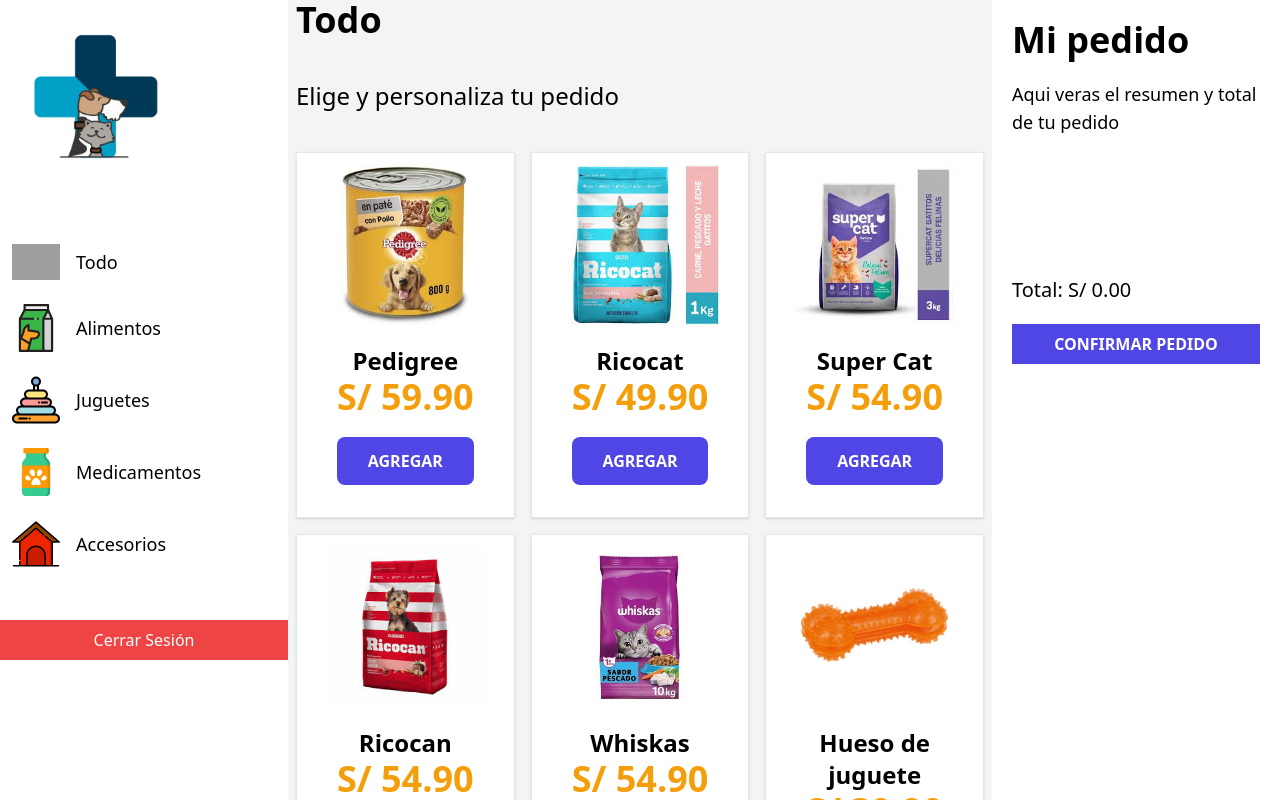
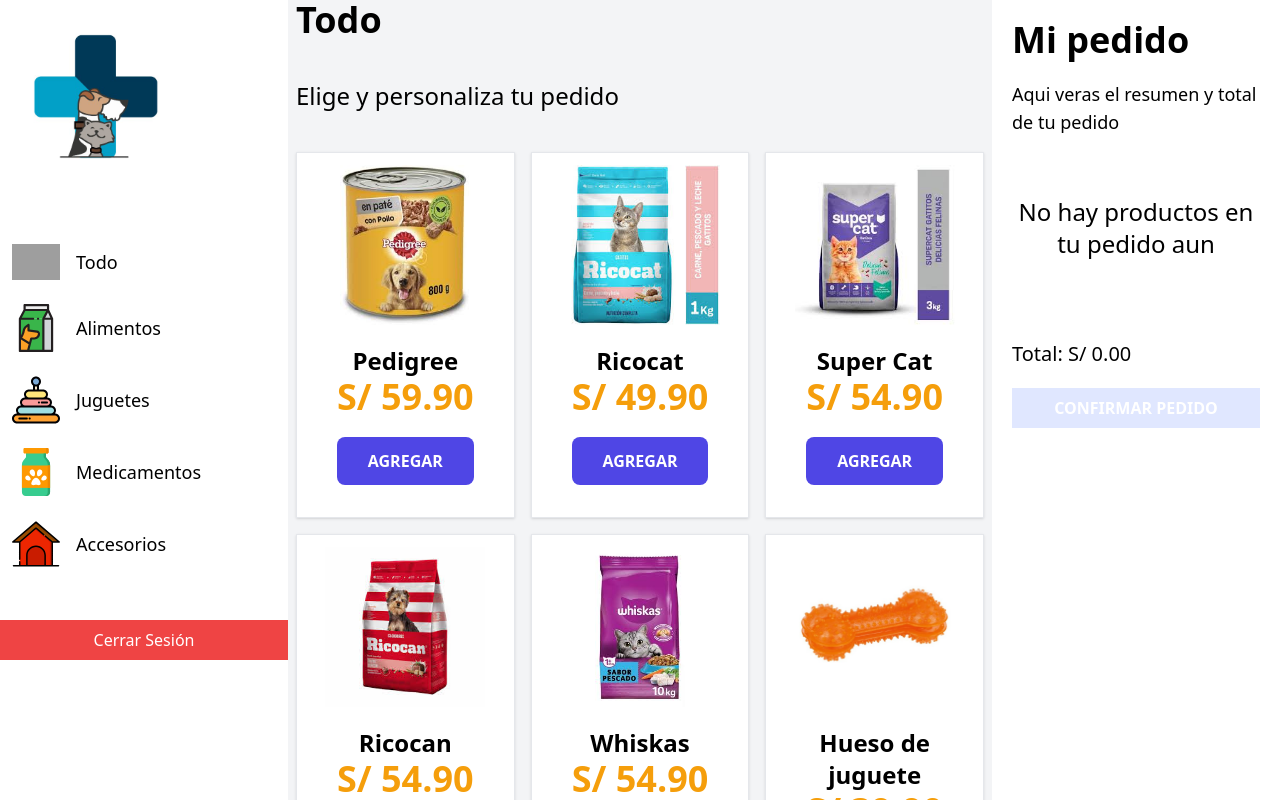
Before and after one commit to JulioRuizdev/vetfom-front, a React (Vite) app: page / in a window 1280 px wide. Built offline with nearby package versions, Linux system fonts and the light colour scheme; grey boxes are pictures that could not be loaded.

Commit message:
corregido todo el front por ahora

```diff
--- a/src/components/Resumen.jsx
+++ b/src/components/Resumen.jsx
@@ -1,17 +1,14 @@
 import { formatearDinero } from "../helpers";
-import useQuiosco from "../hooks/useQuiosco"
-import REsumenProducto from "./REsumenProducto"
-
-
-
+import useQuiosco from "../hooks/useQuiosco";
+import ResumenProducto from "./ResumenProducto";
 
 export default function Resumen() {
 
   const { pedido, total } = useQuiosco();
 
-  const comprobarPedido = () => pedido.lenght === 0;
+  const comprobarPedido = () => pedido.length === 0;
 
-  console.log(comprobarPedido())
+  console.log(comprobarPedido());
 
   return (
   <aside className="md:w-72 h-screen overflow-y-scroll p-5">
@@ -22,18 +19,16 @@
     Aqui veras el resumen y total de tu pedido
     </p>
     <div className="py-10">
-        {pedido.lenght === 0 ? (
+    {pedido.length === 0 ? (
      <p className="text-center text-2xl">No hay productos en tu pedido aun</p>
-        ):
-        (
+    ) : (
       pedido.map(producto => (
-            <REsumenProducto
+      <ResumenProducto
         key={producto.id}
         producto={producto}
       />
       ))
     )}
-
     </div>
 
     <p className="text-xl mt-10">
@@ -41,17 +36,17 @@
     {formatearDinero(total)}
     </p>
 
-      <form action="w-full">
+    <form className="w-full">
     <div className="mt-5">
       <input type="submit"
-          className={`${comprobarPedido() ? 'bg-indigo-100' :  'bg-indigo-600 hover:bg-indigo-900' } cursor-pointer
+      className={`${comprobarPedido() ? 'bg-indigo-100' : 'bg-indigo-600 hover:bg-indigo-900' } cursor-pointer
       uppercase font-bold text-white w-full text-center
-          px-5 py-2 `} value="Confirmar Pedido"
+      px-5 py-2 `}
+      value="Confirmar Pedido"
       disabled={comprobarPedido()}
       />
     </div>
     </form>
-
   </aside>
-  )
+  );
 }
--- a/src/components/ResumenProducto.jsx
+++ b/src/components/ResumenProducto.jsx
@@ -4,7 +4,7 @@
 
 export default function ResumenProducto({producto}) {
 
-  const { handleEditarPedido } = useQuiosco();
+  const { handleEditarPedido, handleEliminarProductoPedido } = useQuiosco();
 
   const {id, nombre, precio, cantidad} = producto;
   return (
```
Lines whose indentation alone changed are shown as unchanged.
